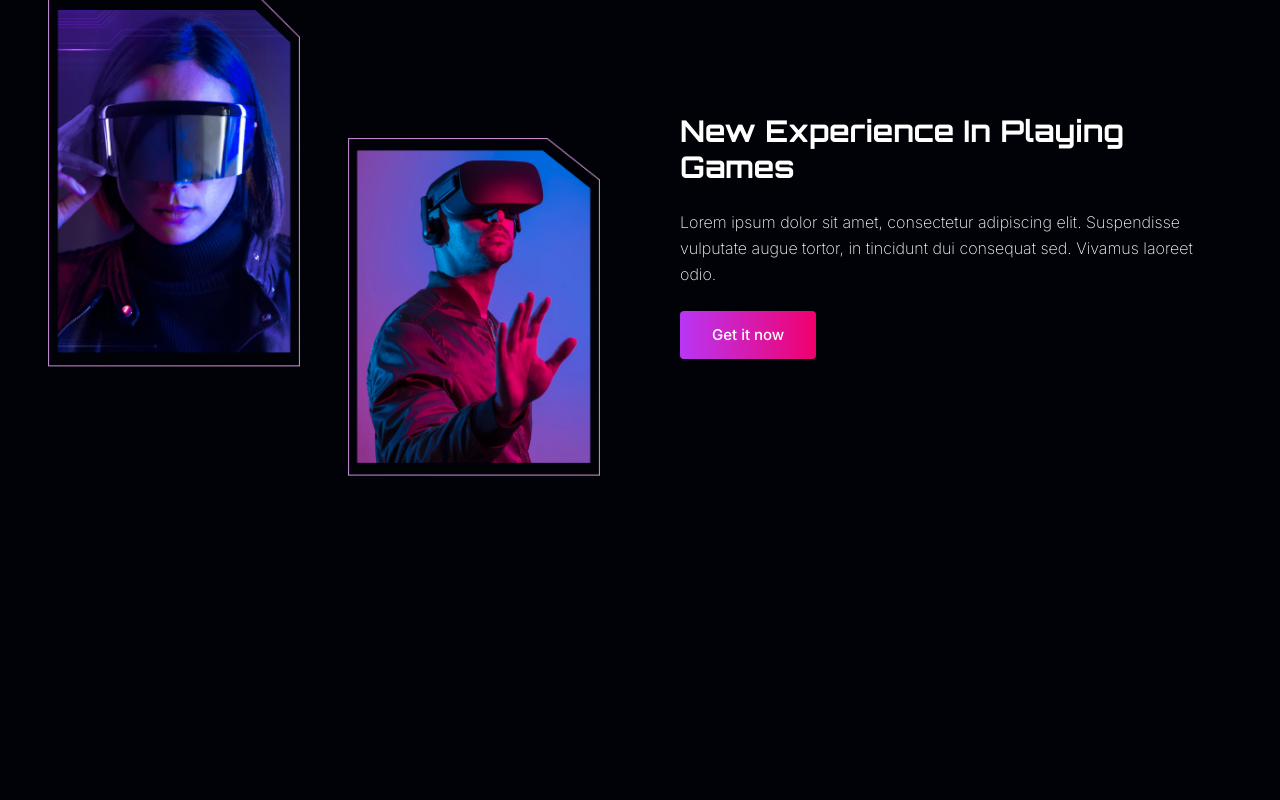
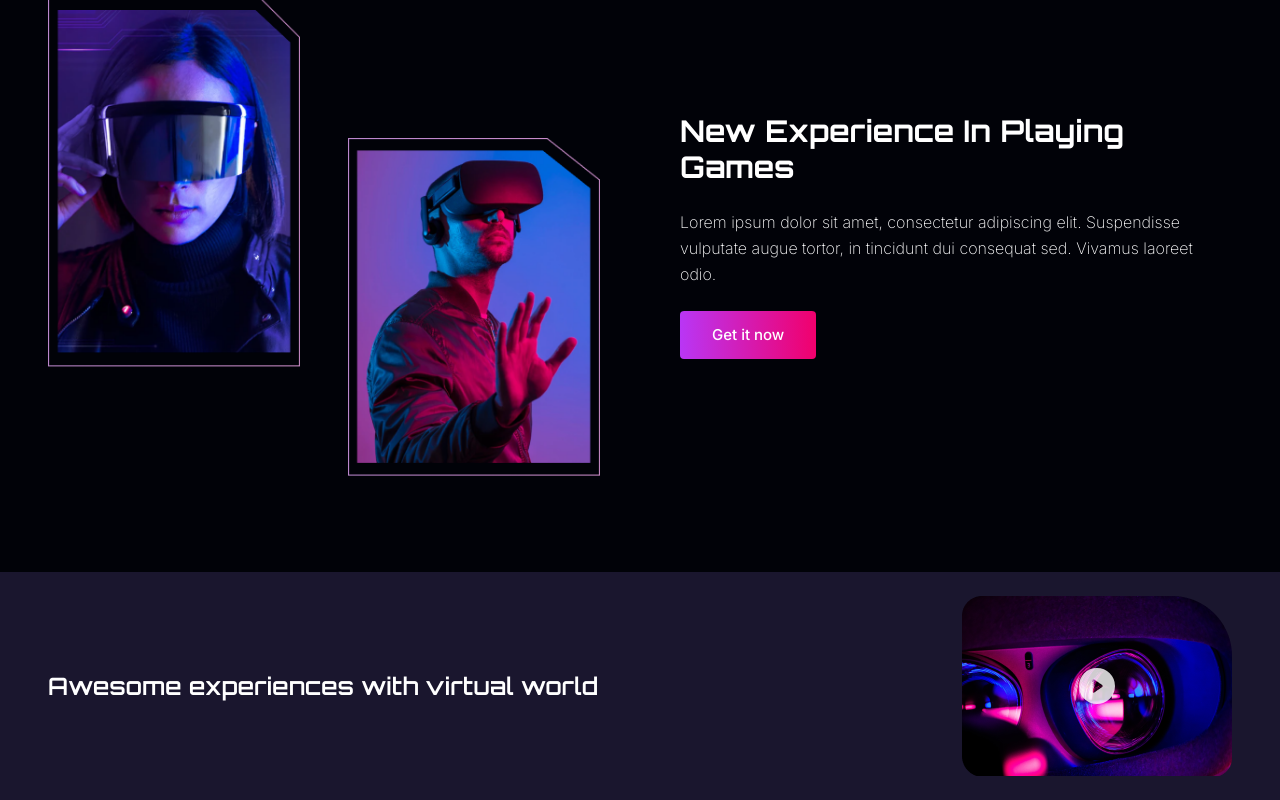
Before and after one commit to Ahmedelsayedd01/VR-Website, a React (Create React App) app: page / in a window 1280 px wide. Shown: the part 959-1759 px from the top of the page. Before the commit the page ends 1531 px from the top, so only its background shows below. Built offline with nearby package versions, Linux system fonts and the light colour scheme; the HTML template or start-up script is replaced by a standard one.

Commit message:
New Updatev

```diff
--- a/src/App.js
+++ b/src/App.js
@@ -1,13 +1,14 @@
 import React, { useState } from "react";
 
+//import Icon
+import { HiMenu } from "react-icons/hi";
+import { IoClose } from "react-icons/io5";
 // import Components
 import Banner from "./components/Banner";
 import Header from "./components/Header";
 import NavMobile from "./components/NavMobile";
-//import Icon
-import { HiMenu } from "react-icons/hi";
-import { IoClose } from "react-icons/io5";
 import Experience from "./components/Experience";
+import Video from "./components/Video";
 
 const App = () => {
   const [navMobile, setNavMobile] = useState(false);
@@ -47,6 +48,7 @@ const App = () => {
         <NavMobile />
       </div>
       <Experience />
+      <Video />
     </div>
   );
 };
```
